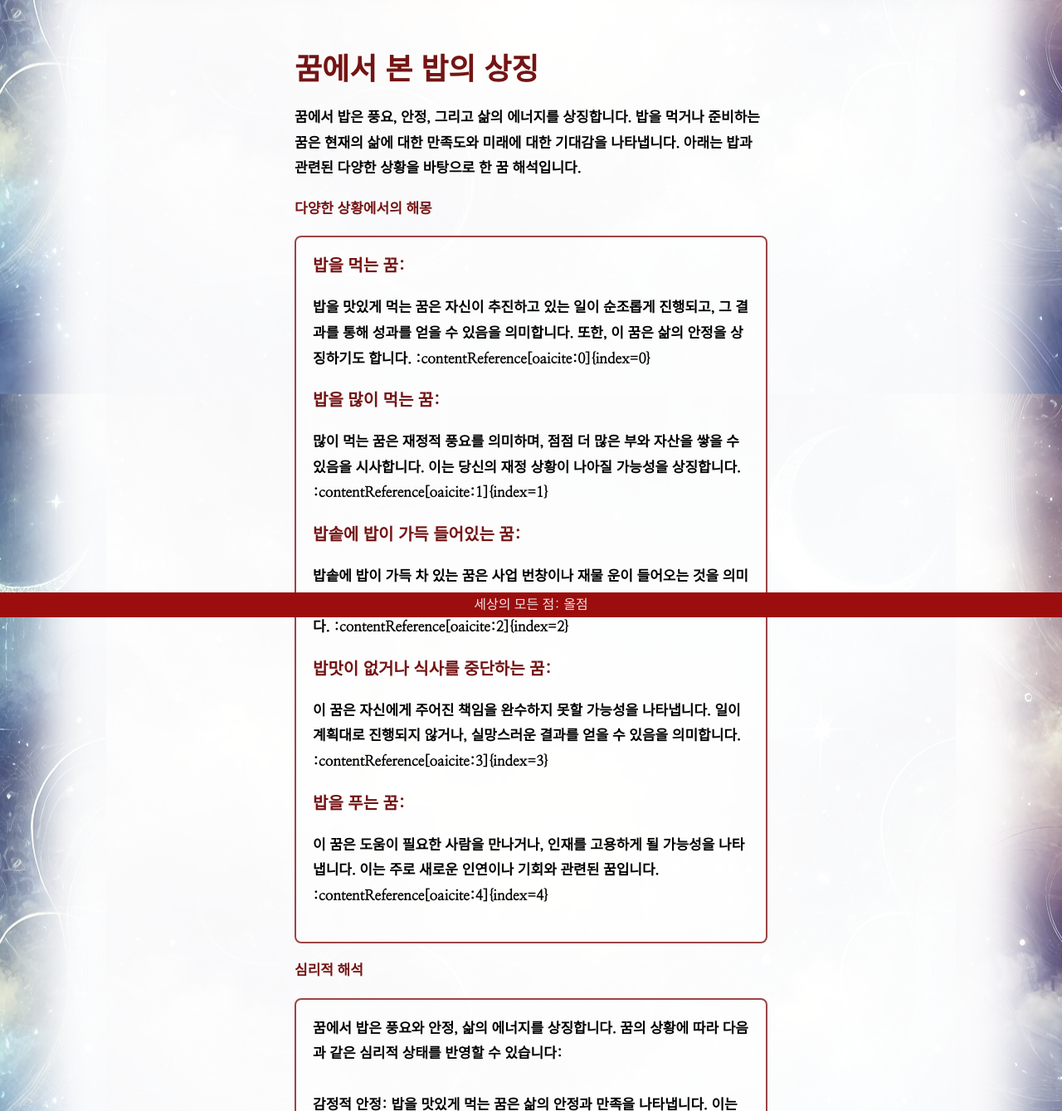
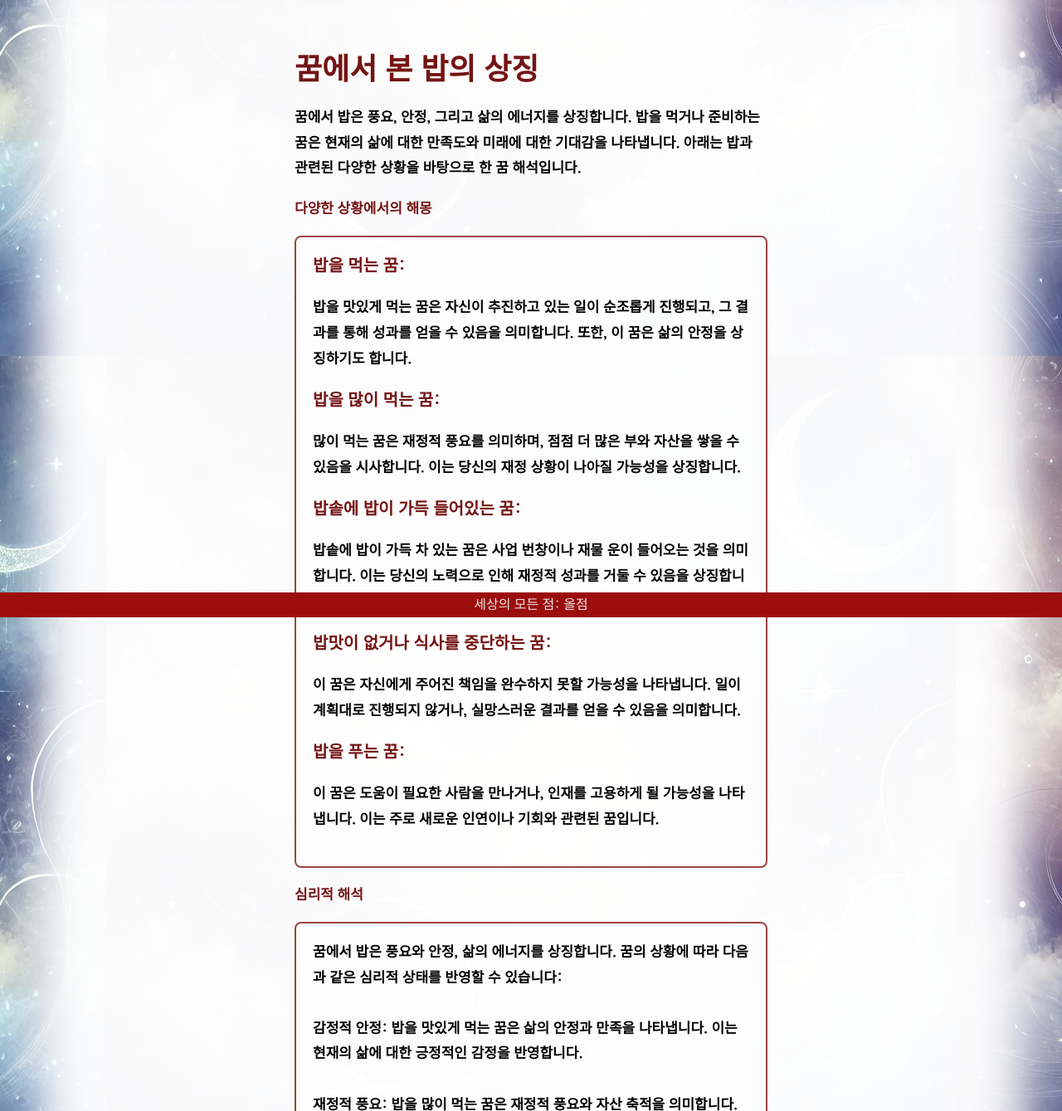
Before and after one commit to themoka7/myload, a Flask app: template templates/dreamzodiac/food/rice.html in a window 1280 px wide. Shown: the part 56-1395 px from the top of the page at 83% size. Run offline with Flask 3, Linux system fonts and the light colour scheme; the template is opened without the code that fills it, so the values that code supplies are empty; some libraries are stand-ins or nearby versions.

Commit message:
20241023

```diff
--- a/templates/dreamzodiac/food/rice.html
+++ b/templates/dreamzodiac/food/rice.html
@@ -58,19 +58,19 @@
         <div>
             <div class="sub_box">
                 <div class="sub2_title">밥을 먹는 꿈:</div>
-                <p>밥을 맛있게 먹는 꿈은 자신이 추진하고 있는 일이 순조롭게 진행되고, 그 결과를 통해 성과를 얻을 수 있음을 의미합니다. 또한, 이 꿈은 삶의 안정을 상징하기도 합니다. :contentReference[oaicite:0]{index=0}</p>
+                <p>밥을 맛있게 먹는 꿈은 자신이 추진하고 있는 일이 순조롭게 진행되고, 그 결과를 통해 성과를 얻을 수 있음을 의미합니다. 또한, 이 꿈은 삶의 안정을 상징하기도 합니다.</p>
 
                 <div class="sub2_title">밥을 많이 먹는 꿈:</div>
-                <p>많이 먹는 꿈은 재정적 풍요를 의미하며, 점점 더 많은 부와 자산을 쌓을 수 있음을 시사합니다. 이는 당신의 재정 상황이 나아질 가능성을 상징합니다. :contentReference[oaicite:1]{index=1}</p>
+                <p>많이 먹는 꿈은 재정적 풍요를 의미하며, 점점 더 많은 부와 자산을 쌓을 수 있음을 시사합니다. 이는 당신의 재정 상황이 나아질 가능성을 상징합니다.</p>
 
                 <div class="sub2_title">밥솥에 밥이 가득 들어있는 꿈:</div>
-                <p>밥솥에 밥이 가득 차 있는 꿈은 사업 번창이나 재물 운이 들어오는 것을 의미합니다. 이는 당신의 노력으로 인해 재정적 성과를 거둘 수 있음을 상징합니다. :contentReference[oaicite:2]{index=2}</p>
+                <p>밥솥에 밥이 가득 차 있는 꿈은 사업 번창이나 재물 운이 들어오는 것을 의미합니다. 이는 당신의 노력으로 인해 재정적 성과를 거둘 수 있음을 상징합니다.</p>
 
                 <div class="sub2_title">밥맛이 없거나 식사를 중단하는 꿈:</div>
-                <p>이 꿈은 자신에게 주어진 책임을 완수하지 못할 가능성을 나타냅니다. 일이 계획대로 진행되지 않거나, 실망스러운 결과를 얻을 수 있음을 의미합니다. :contentReference[oaicite:3]{index=3}</p>
+                <p>이 꿈은 자신에게 주어진 책임을 완수하지 못할 가능성을 나타냅니다. 일이 계획대로 진행되지 않거나, 실망스러운 결과를 얻을 수 있음을 의미합니다.</p>
 
                 <div class="sub2_title">밥을 푸는 꿈:</div>
-                <p>이 꿈은 도움이 필요한 사람을 만나거나, 인재를 고용하게 될 가능성을 나타냅니다. 이는 주로 새로운 인연이나 기회와 관련된 꿈입니다. :contentReference[oaicite:4]{index=4}</p>
+                <p>이 꿈은 도움이 필요한 사람을 만나거나, 인재를 고용하게 될 가능성을 나타냅니다. 이는 주로 새로운 인연이나 기회와 관련된 꿈입니다.</p>
             </div>
         </div>
 
```
Also changed, not shown: templates/dreamzodiac/food/fish_cake.html (+5 -5 lines).
